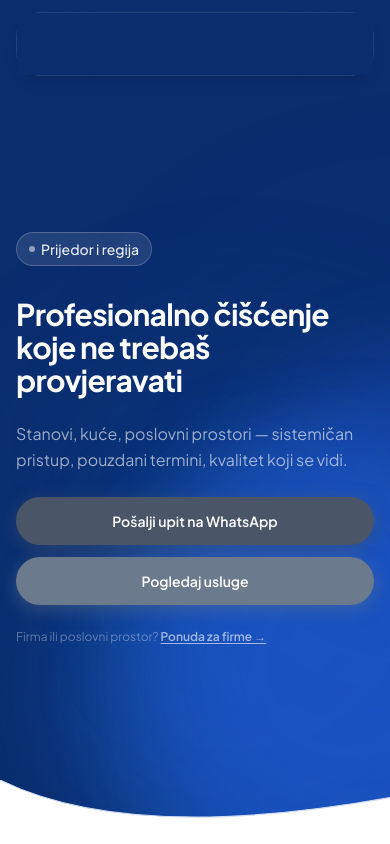
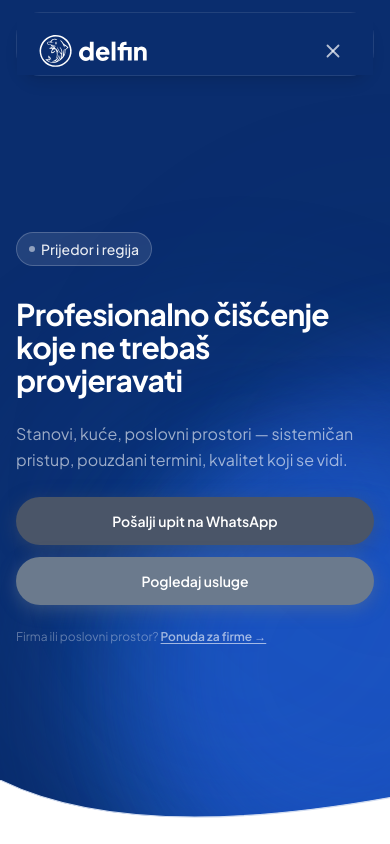
Before and after one commit to chela1801/delfin, a Next.js app: page / in a window 390 px wide. Both pictures are taken after a click on the button "Otvori meni". Shown: the top 844 px of the page. Built offline with nearby package versions, Linux system fonts and the light colour scheme.

Commit message:
fix: staggered menu covers full screen, logo inside panel, iOS scroll lock

```diff
--- a/src/app/globals.css
+++ b/src/app/globals.css
@@ -164,7 +164,7 @@
 .delfin-nav-overlay {
   position: fixed;
   inset: 0;
-  z-index: 50;
+  z-index: 70;
   pointer-events: none;
   overflow: hidden;
 }
--- a/src/components/layout/MobileMenu.tsx
+++ b/src/components/layout/MobileMenu.tsx
@@ -2,6 +2,8 @@
 
 import { useState, useEffect } from "react";
 import Link from "next/link";
+import { X } from "lucide-react";
+import DelfinLogo from "@/components/ui/DelfinLogo";
 
 const navLinks = [
   { label: "Početna",  href: "/"        },
@@ -16,43 +18,72 @@ const WHATSAPP_URL = "https://wa.me/38766246346";
 export default function MobileMenu() {
   const [open, setOpen] = useState(false);
 
-  // Scroll lock
+  // iOS-safe scroll lock
   useEffect(() => {
-    document.body.style.overflow = open ? "hidden" : "";
-    return () => { document.body.style.overflow = ""; };
+    if (open) {
+      const scrollY = window.scrollY;
+      document.body.style.position = "fixed";
+      document.body.style.top = `-${scrollY}px`;
+      document.body.style.width = "100%";
+      document.body.style.overflow = "hidden";
+    } else {
+      const scrollY = parseInt(document.body.style.top || "0") * -1;
+      document.body.style.position = "";
+      document.body.style.top = "";
+      document.body.style.width = "";
+      document.body.style.overflow = "";
+      if (scrollY) window.scrollTo(0, scrollY);
+    }
+    return () => {
+      document.body.style.position = "";
+      document.body.style.top = "";
+      document.body.style.width = "";
+      document.body.style.overflow = "";
+    };
   }, [open]);
 
   const close = () => setOpen(false);
 
   return (
     <>
-      {/* Hamburger / X */}
+      {/* Hamburger — samo otvara */}
       <button
-        onClick={() => setOpen((v) => !v)}
-        aria-label={open ? "Zatvori meni" : "Otvori meni"}
-        aria-expanded={open}
+        onClick={() => setOpen(true)}
+        aria-label="Otvori meni"
         className="flex flex-col justify-center items-center w-10 h-10 gap-1.5"
       >
-        <span className={`block w-6 h-0.5 bg-white transition-transform duration-300 origin-center ${open ? "translate-y-2 rotate-45" : ""}`} />
-        <span className={`block w-6 h-0.5 bg-white transition-opacity duration-300 ${open ? "opacity-0" : ""}`} />
-        <span className={`block w-6 h-0.5 bg-white transition-transform duration-300 origin-center ${open ? "-translate-y-2 -rotate-45" : ""}`} />
+        <span className="block w-6 h-0.5 bg-white rounded" />
+        <span className="block w-6 h-0.5 bg-white rounded" />
+        <span className="block w-6 h-0.5 bg-white rounded" />
       </button>
 
-      {/* Fullscreen overlay */}
+      {/* Fullscreen overlay — pokriva cijeli ekran */}
       <div className="delfin-nav-overlay" data-open={open || undefined} aria-hidden={!open}>
 
-        {/* Swoosh slojevi */}
         <div className="delfin-nav-layer delfin-nav-layer-1" />
         <div className="delfin-nav-layer delfin-nav-layer-2" />
 
-        {/* Panel */}
         <nav className="delfin-nav-panel" aria-label="Mobilna navigacija">
-          <div className="flex flex-col h-full px-6 pt-28 pb-10 min-h-screen">
+          <div className="flex flex-col min-h-[100svh]">
+
+            {/* Header bar — logo lijevo, X desno */}
+            <div className="flex items-center justify-between flex-shrink-0 h-[76px] px-5">
+              <Link href="/" onClick={close} aria-label="Delfin — početna stranica">
+                <DelfinLogo fill="#ffffff" height={38} />
+              </Link>
+              <button
+                onClick={close}
+                aria-label="Zatvori meni"
+                className="flex items-center justify-center w-10 h-10 text-white/70 hover:text-white transition-colors"
+              >
+                <X size={22} />
+              </button>
+            </div>
 
             {/* Nav stavke */}
-            <ul className="flex flex-col gap-1 flex-1" role="list">
+            <ul className="flex flex-col gap-1 flex-1 px-6 pt-6" role="list">
               {navLinks.map((link, idx) => {
-                const delay = `${220 + idx * 80}ms`;
+                const delay = `${200 + idx * 80}ms`;
                 return (
                   <li key={link.href} className="delfin-nav-item-wrap">
                     <Link
@@ -80,7 +111,7 @@ export default function MobileMenu() {
             </ul>
 
             {/* CTA */}
-            <div className="delfin-nav-footer flex flex-col gap-3 pt-6 border-t border-white/10">
+            <div className="delfin-nav-footer px-6 pb-10 pt-6 border-t border-white/10 flex flex-col gap-3">
               <a
                 href={WHATSAPP_URL}
                 target="_blank"
```
